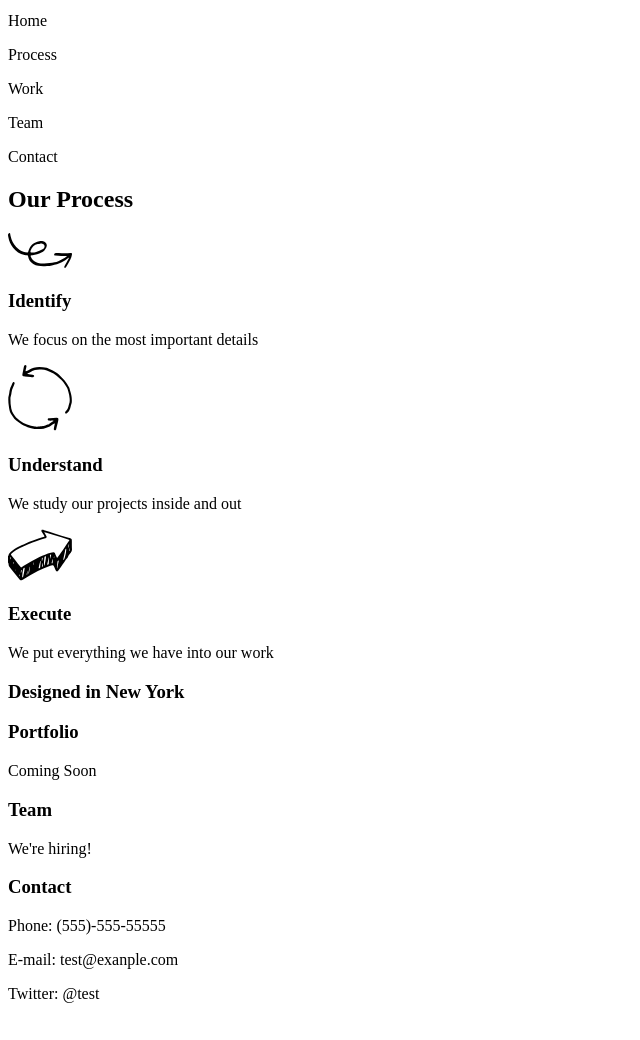
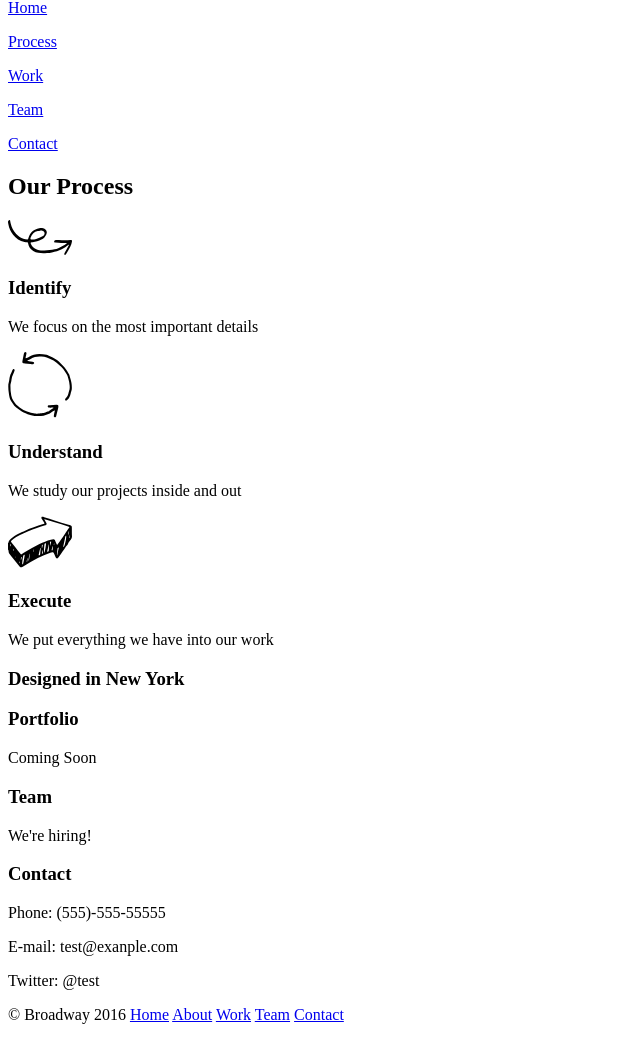
Before and after one commit to avc975711/avc975711.github.io, a plain HTML site: page broadway/index.html in a window 1280 px wide. Shown: the part 68-1108 px from the top of the page, without its empty margins (0-640 px from the left). Before the commit the page ends 1087 px from the top, so only its background shows below. Drawn offline with Linux system fonts and the light colour scheme.

Commit message:
completd modifications to html code

```diff
--- a/broadway/index.html
+++ b/broadway/index.html
@@ -6,15 +6,18 @@
 </head>
 <body>
   <!--"This is the main section"-->
+  <nav>
   <div class="graphic">
     <h1>Broadway Design</h1>
-      <p>Home</p>
-      <p>Process</p>
-      <p>Work</p>
-      <p>Team</p>
-      <p>Contact</p>
+      <p><a class="nav1" href="#home>">Home</a></p>
+      <p><a class="nav1" href="#process">Process</a><p>
+      <p><a class="nav1" href="#work">Work</a></p>
+      <p><a class="nav1" href="#team">Team</a></p>
+      <p><a class="nav1" href="#contact">Contact</a></p>
     </div>
+  </nav>
   <!--"This is the middle section"-->
+  <div id="process">
     <h2>Our Process</h2>
     <img src="./resources/icons/identify.svg">
     <h3>Identify</h3>
@@ -26,14 +29,30 @@
     <h3>Execute</h3>
     <p>We put everything we have into our work</p>
     <h3 class="graphic">Designed in New York</h3>
+  <div id="work">
     <h3>Portfolio</h3>
     <p>Coming Soon</p>
+  </div>
+  <div id="team">
     <h3>Team</h3>
     <p>We're hiring!</p>
+  </div>
+  <div id="contact">
     <h3>Contact</h3>
     <p>Phone: (555)-555-55555</p>
     <p>E-mail: test@exanple.com</p>
     <p>Twitter: @test</p>
+  </div>
+
+  <div class="footer">
+    <p>© Broadway 2016
+    <a class="nav2" href="#home">Home</a>
+    <a class="nav2" href="#about">About</a>
+    <a class="nav2" href="#work">Work</a>
+    <a class="nav2" href="#team">Team</a>
+    <a class="nav2" href="#contact">Contact</a>
+  </p>
+  </div>
 
 </body>
 </html>
```
Lines whose indentation alone changed are shown as unchanged.
